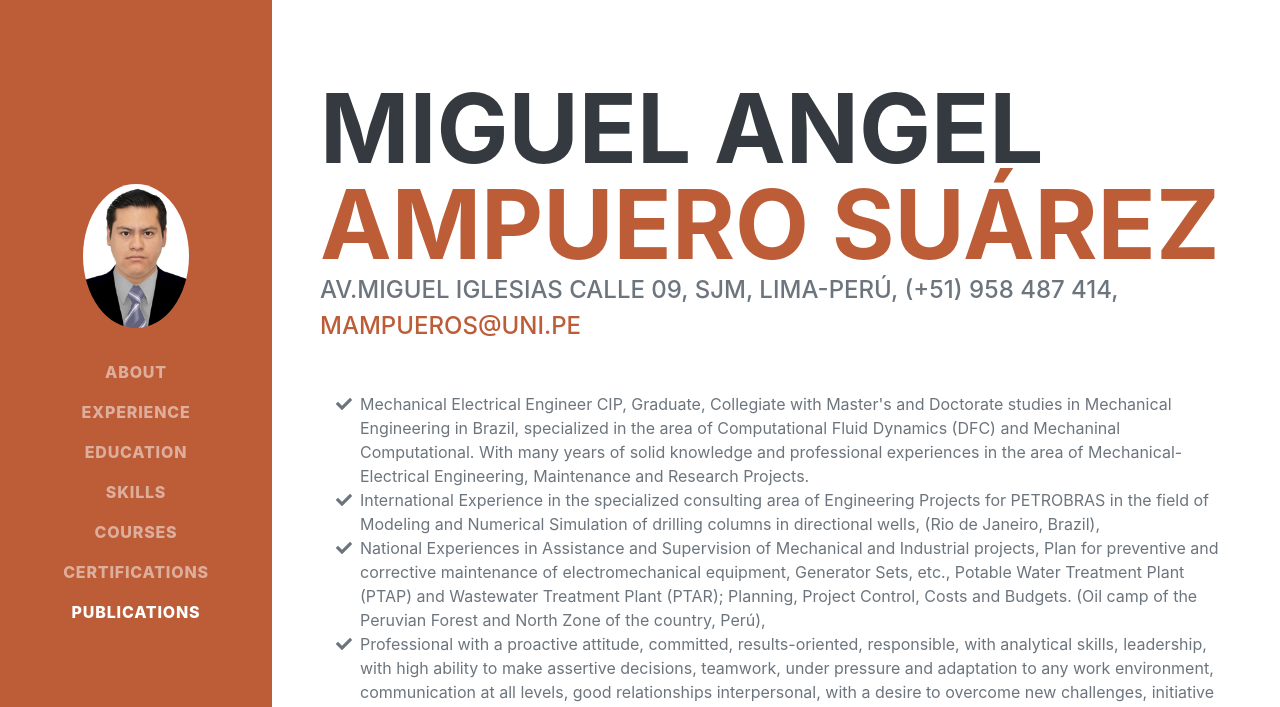
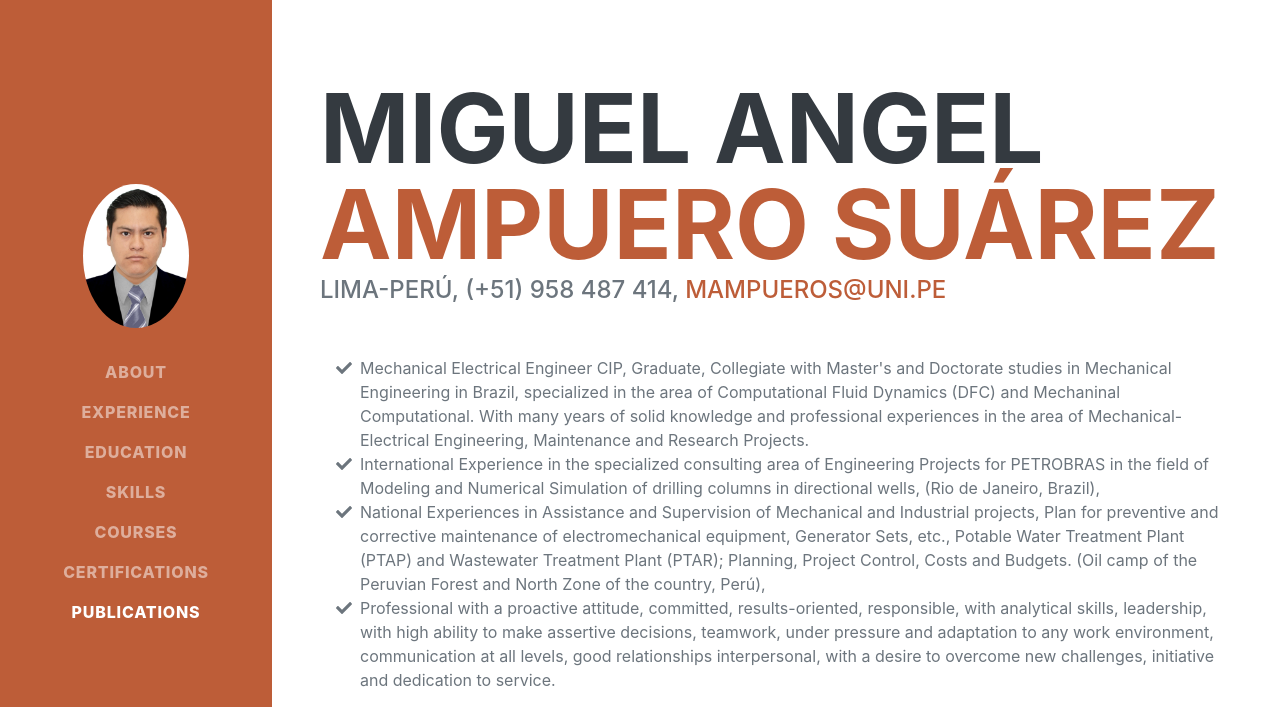
Before and after one commit to Miguel-Devpy/Curriculum_Vitae, a plain HTML site: page index.html in a window 1280 px wide. Shown: the top 707 px of the page. Drawn offline with nearby package versions, Linux system fonts and the light colour scheme; a web font is replaced by a local one.

Commit message:
Update index.html

```diff
--- a/index.html
+++ b/index.html
@@ -40,7 +40,7 @@
             <section class="resume-section" id="about">
                 <div class="resume-section-content">
                     <h1 class="mb-0">Miguel Angel <span class="text-primary">Ampuero Suárez</span></h1>
-                    <div class="subheading mb-5"> Av.Miguel Iglesias Calle 09, SJM, Lima-Perú, (+51) 958 487 414, <a href="mailto:name@email.com">mampueros@uni.pe</a></div>
+                    <div class="subheading mb-5"> Lima-Perú, (+51) 958 487 414, <a href="mailto:name@email.com">mampueros@uni.pe</a></div>
                     <ul class="fa-ul mb-0">
                             <li>
                                 <span class="fa-li"><i class="fas fa-check"></i></span>Mechanical Electrical Engineer CIP, Graduate, Collegiate with Master's and Doctorate studies in Mechanical Engineering in Brazil,
```
